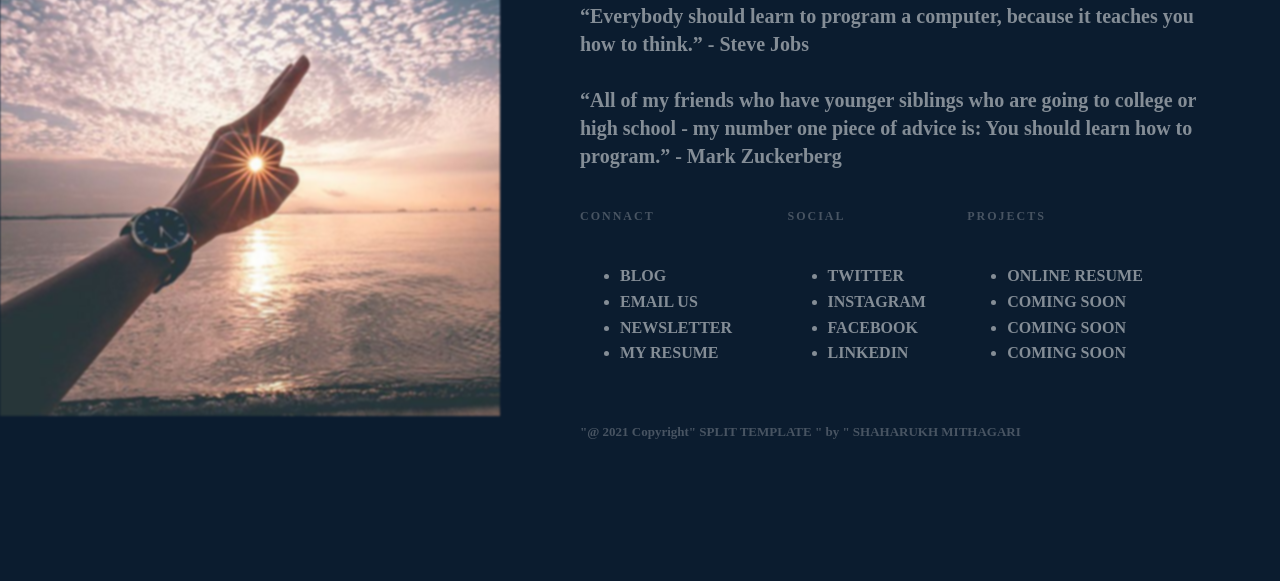
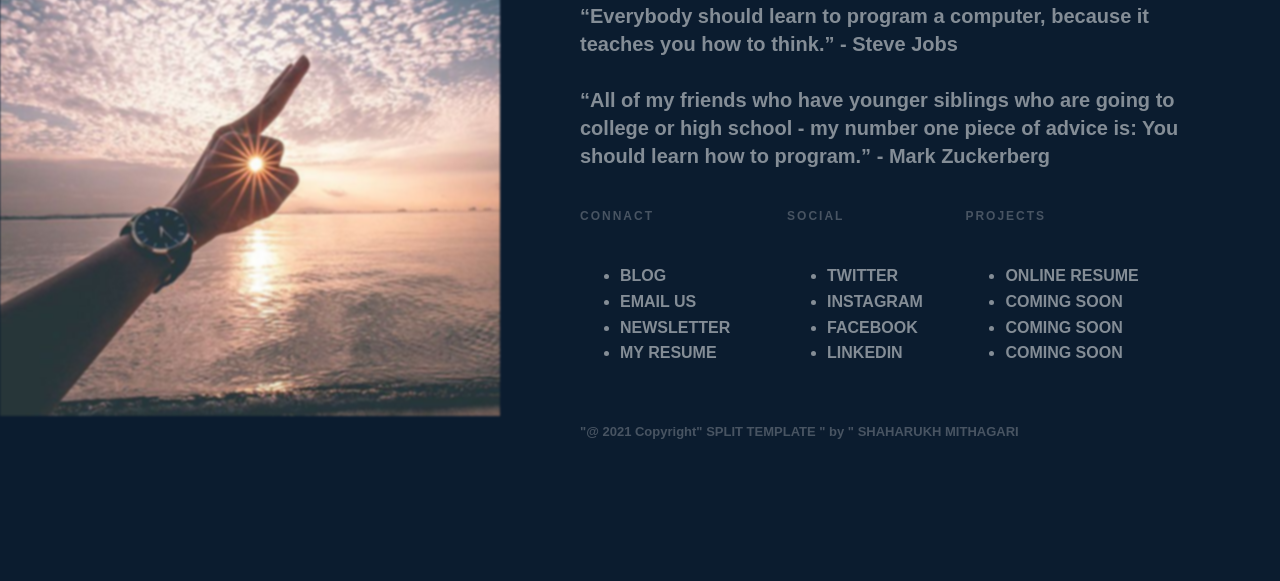
Before and after one commit to imsharukh1994/Ruby-lizes, a plain HTML site: page Index.html in a window 1280 px wide. Shown: the part 219-800 px from the top of the page. Drawn offline with nearby package versions, Linux system fonts and the light colour scheme.

Commit message:
Style.css
Updated the Css file

```diff
--- a/Style.css
+++ b/Style.css
@@ -16,7 +16,7 @@ body {
   overflow: scroll;
   max-height: 100vh;
   background-color: #0b1c2f;
-  font-family: 'Arvo', serif;
+  font-family: "apercu",sans-serif;
   font-weight: 600;
   line-height: 20px;
   color: #333;
@@ -69,7 +69,7 @@ body {
 
 .bio {
   margin-bottom: 40px;
-  font-family: 'Arvo', serif;
+  font-family: "apercu",sans-serif;
   color: #848d96;
   font-size: 20px;
   line-height: 140%;
@@ -93,7 +93,7 @@ body {
   text-transform: uppercase;
 }
 .list {
-  font-family: 'Arvo', serif;
+  font-family: "apercu",sans-serif;
   color: #848d96;
   font-size: 16px;
   line-height: 160%;
@@ -102,7 +102,7 @@ body {
 .credit {
   color: #485462;
   font-size: 13px;
-  font-family: 'Arvo', serif;
+  font-family: "apercu",sans-serif;
 }
 
 .rightcontent {
```
